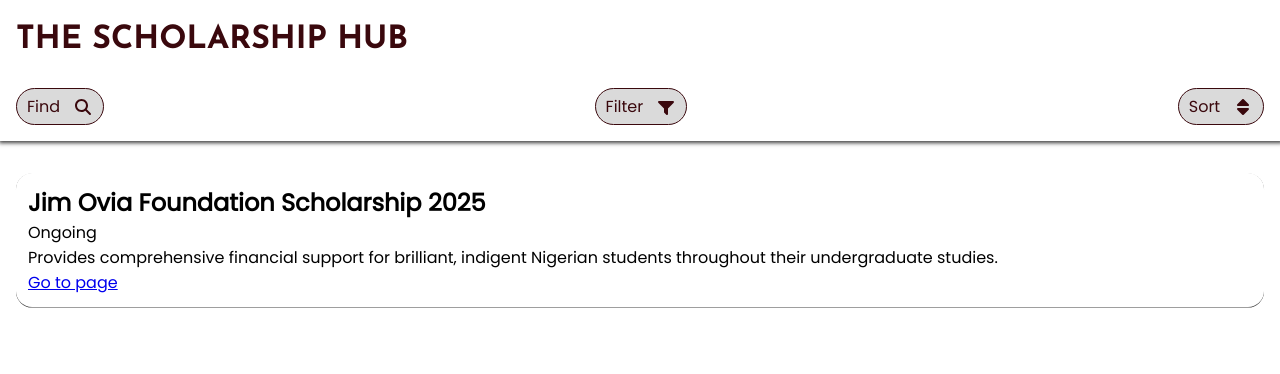
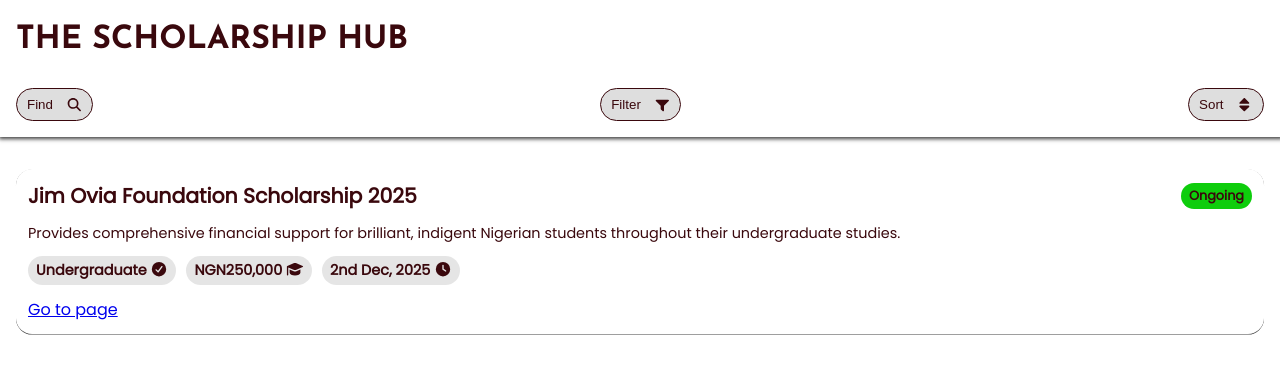
Before and after one commit to Uriri-007/Scholarship-Hub, a React (Vite) app: page /scholarships in a window 1280 px wide. Shown: the top 374 px of the page. Built offline with nearby package versions, Linux system fonts and the light colour scheme; no server answers.

Commit message:
Add some styling

```diff
--- a/src/App.css
+++ b/src/App.css
@@ -1,7 +1,9 @@
 :root {
   --box-shadow-color: #3e3e3e;
-  --header-ft-color: #3a080d;
-  --action-btn-bg-color: #d4d4d4da;
+  --main-ft-color: #3a080d;
+  --action-btn-bg-color: #b8b8b875;
+  --features-bg-color: #ddddddc1;
+  --open-bg-color: #0ecd0c;
 }
 
 * {
@@ -21,10 +23,10 @@
 
 body {
   font-family: poppins;
+  color: var(--main-ft-color);
 }
 
 header {
-  color: var(--header-ft-color);
   padding: 1.5rem 1rem 1rem 1rem;
   display: flex;
   flex-direction: column;
@@ -43,14 +45,15 @@
   justify-content: space-between;
 }
 
-section.actions > div {
+section.actions > button {
   display: flex;
   gap: 0.8rem;
   align-items: center;
   border: 1px solid;
-  padding: 5px 10px;
+  padding: 8px 10px;
   border-radius: 4rem;
   background-color: var(--action-btn-bg-color);
+  color: var(--main-ft-color);
 }
 
 main {
@@ -61,4 +64,42 @@
   padding: 12px;
   box-shadow: 0 0.6px 0.5px var(--box-shadow-color);
   border-radius: 16px;
+  display: flex;
+  flex-direction: column;
+  gap: 12px;
 }
+
+div.title > h2 {
+  font-size: calc(0.9rem + 6px);
+  display: flex;
+  align-items: center;
+  justify-content: space-between;
+}
+
+span.status {
+  font-size: 0.8rem;
+  padding: 4px 8px;
+  border-radius: 16px;
+}
+
+span.status.open {
+  background-color: var(--open-bg-color);
+}
+
+p.description {
+  font-size: 0.9rem;
+}
+
+div.features {
+  font-size: 0.9rem;
+  font-weight: 600;
+  display: flex;
+  flex-wrap: wrap;
+  gap: 10px;
+}
+
+div.features > span {
+  background-color: var(--features-bg-color);
+  padding: 4px 8px;
+  border-radius: 16px;
+}
--- a/src/components/Header.jsx
+++ b/src/components/Header.jsx
@@ -7,9 +7,9 @@
     <header>
       <h1>THE SCHOLARSHIP HUB</h1>
       <section className="actions">
-        <div>Find <FontAwesomeIcon icon={faMagnifyingGlass}/></div>
-        <div>Filter <FontAwesomeIcon icon={faFilter} /></div>
-        <div>Sort <FontAwesomeIcon icon={faSort} /></div>
+        <button type="button">Find <FontAwesomeIcon icon={faMagnifyingGlass}/></button>
+        <button type="button">Filter <FontAwesomeIcon icon={faFilter} /></button>
+        <button type="button">Sort <FontAwesomeIcon icon={faSort} /></button>
       </section>
     </header>
     )
--- a/src/components/Scholarships.jsx
+++ b/src/components/Scholarships.jsx
@@ -21,7 +21,8 @@
         },
     })
     .then(response => {
-        setData(response)
+        setData(response[0].fields.Sponsor)
+        alert("true")
         return
     })
     .catch(err => {
@@ -33,17 +34,16 @@
   return (
     <main>
       <div className="scholarship">
-        <div>
-          <h2>Jim Ovia Foundation Scholarship 2025</h2>
-          <span>Ongoing</span>
+        <div className="title">
+          <h2>Jim Ovia Foundation Scholarship 2025 <span className="status open">Ongoing</span></h2>
         </div>
 
-        <p>Provides comprehensive financial support for brilliant, indigent Nigerian students throughout their undergraduate studies.</p>
+        <p className="description">Provides comprehensive financial support for brilliant, indigent Nigerian students throughout their undergraduate studies.</p>
 
         <div className="features">
-          <span></span>
-          <span></span>
-          <span></span>
+          <span>Undergraduate <FontAwesomeIcon icon={faCheckCircle}/></span>
+          <span>NGN250,000 <FontAwesomeIcon icon={faGraduationCap}/></span>
+          <span>2nd Dec, 2025 <FontAwesomeIcon icon={faClock}/></span>
         </div>
 
         <a className="apply" href="https://jimoviafoundation.org/2025-jim-ovia-scholarship-application-new-applicants/" rel="noopener noreferrer" target="_blank">Go to page</a>
```
